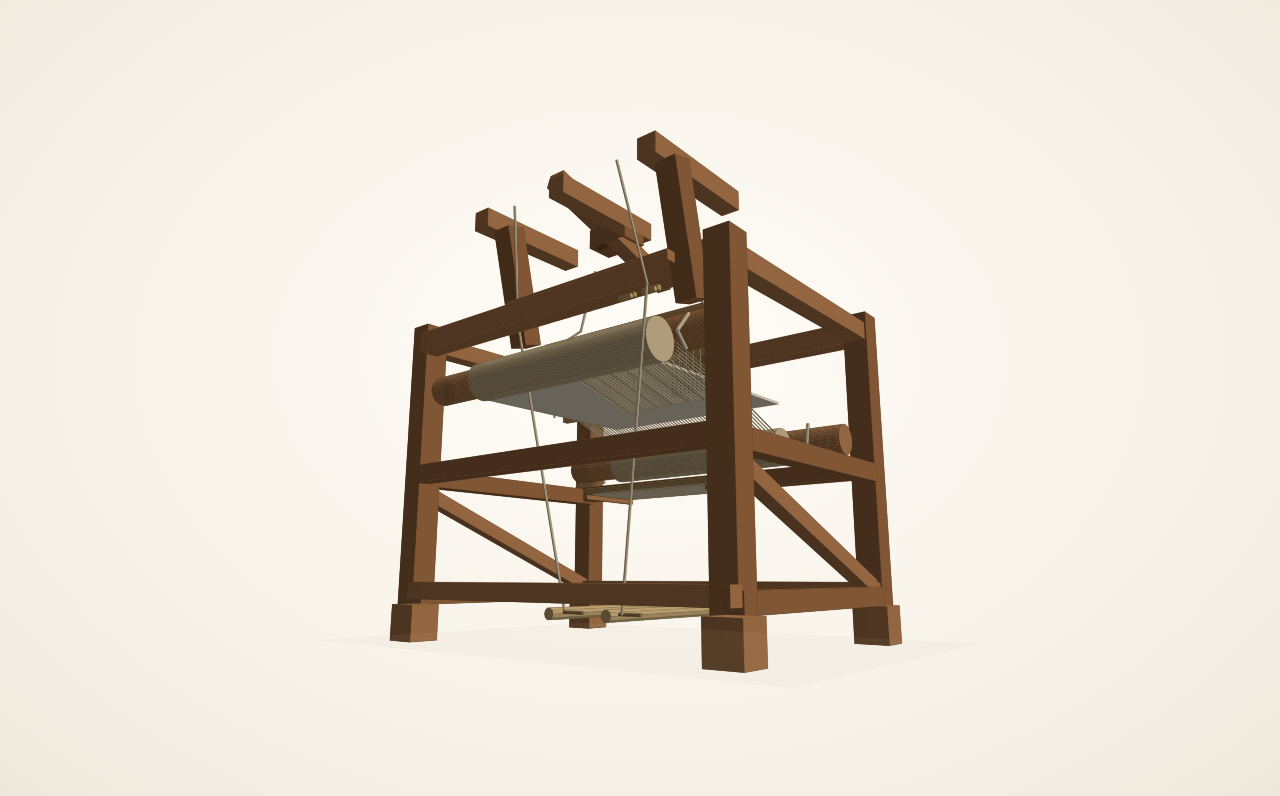
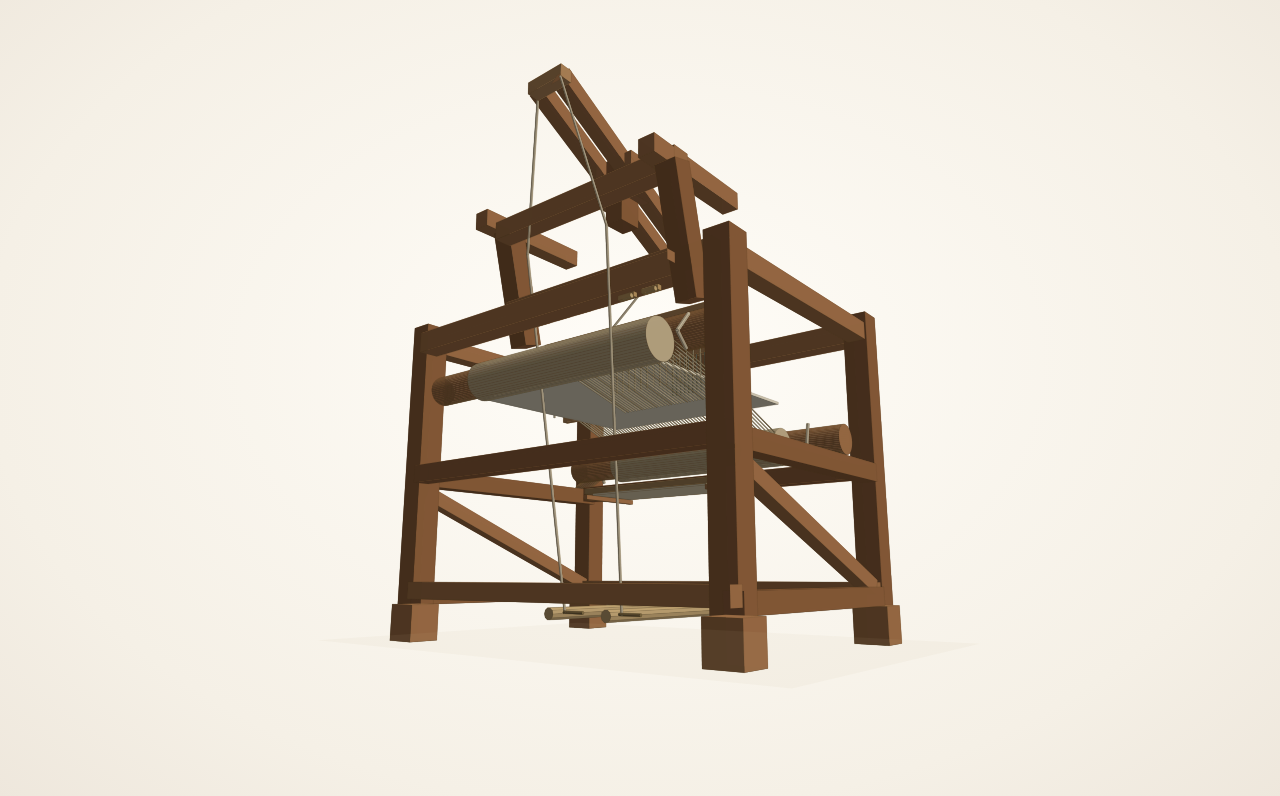
Before and after one commit to ling12697/kesi-qianlong-game, a plain HTML site: page kesi-loom-360/index.html in a window 1280 px wide. Drawn offline with Linux system fonts and the light colour scheme; animation ran at ten frames a second.

Commit message:
Fix upper kesi loom rocker assembly

```diff
--- a/kesi-loom-360/index.html
+++ b/kesi-loom-360/index.html
@@ -36,9 +36,16 @@ const wood='#95643e',wood2='#a9764b',woodLight='#bd8e5f',bamboo='#c5a776',rope='
 for(let x of [-1.5,1.5])for(let y of [-1.02,1.02]){box('frame',[x,y,1.3],[.19,.2,2.6],wood);box('frame',[x,y,.14],[.27,.25,.28],wood2)}
 for(let y of [-1.02,1.02]){beam('frame',[-1.52,y,2.46],[1.52,y,2.46],.17,.17,wood2);beam('frame',[-1.52,y,1.33],[1.52,y,1.33],.14,.14,wood);beam('frame',[-1.52,y,.39],[1.52,y,.39],.13,.13,wood2)}
 for(let x of [-1.5,1.5]){beam('frame',[x,-1.02,.35],[x,1.02,.35],.14,.14,wood);beam('frame',[x,-1.02,1.3],[x,1.02,1.3],.14,.14,wood);beam('frame',[x,-.95,2.45],[x,.95,2.45],.14,.14,wood2);beam('frame',[x,-.92,.42],[x,1.0,1.18],.11,.11,wood2)}
-// Raised back frame and the top pivot support visible in the rear and oblique views.
-for(let x of [-.88,.88]){beam('frame',[x,.48,2.45],[x,.72,3.45],.18,.18,wood);beam('frame',[x,-.06,3.43],[x,1.02,3.43],.16,.16,wood2)}
-beam('frame',[0,-.06,3.43],[0,1.02,3.43],.15,.15,wood2);
+// Raised rear frame and transverse top rail. The rocking assembly is carried by
+// an upright pivot standard fixed on this rail, as shown in the reference drawing.
+for(let x of [-.88,.88])beam('frame',[x,.48,2.45],[x,.72,3.43],.18,.18,wood);
+beam('frame',[-.96,.72,3.43],[.96,.72,3.43],.16,.16,wood2);
+beam('frame',[-.88,-.06,3.43],[-.88,1.02,3.43],.14,.14,wood2);
+beam('frame',[.88,-.06,3.43],[.88,1.02,3.43],.14,.14,wood2);
+// Upright pivot standard, with two cheek plates and a real crosswise wooden pin.
+box('frame',[0,.24,3.68],[.17,.22,.58],wood);
+box('frame',[-.16,.24,3.78],[.07,.24,.38],wood2);
+box('frame',[.16,.24,3.78],[.07,.24,.38],wood2);
 // Front and rear winding rollers. Both are round wooden cylinders across the loom width.
 cylinder('rollers',[-1.43,-.79,1.55],[1.43,-.79,1.55],.12,wood2,48);cylinder('rollers',[-1.43,.91,2.05],[1.43,.91,2.05],.12,wood2,48);
 // Wrapped cloth / warp on the beams.
@@ -53,13 +60,18 @@ beam('reed',[-.94,-.08,1.91],[.94,-.08,1.91],.055,.075,woodLight);beam('reed',[-
 // Heddle / fliphead bar and hanging loops above the warp.
 beam('heddle',[-.92,.18,2.5],[.92,.18,2.5],.075,.07,woodLight);beam('heddle',[-.78,.38,2.27],[.78,.38,2.27],.055,.055,wood2);
 for(let i=0;i<27;i++){let x=-.82+i*1.64/26;line('heddle',[[x,.18,2.48],[x,.22,2.14],[x,.22,1.95]],.0035,'#d7c6a4')}
-// Pivoting rocking bar / toggle, suspended from the top support.
-beam('heddle',[0,-.36,3.05],[0,1.03,3.48],.14,.12,wood2);cylinder('heddle',[-.18,.31,3.26],[.18,.31,3.26],.07,'#725033',10);box('heddle',[0,.31,3.26],[.38,.24,.16],wood);
+// Twin rocking bars pivot on the cross pin. Their long ends rise toward the
+// rear of the loom; a crosspiece keeps the pair aligned without a bulky square hub.
+beam('heddle',[-.12,-.54,3.38],[-.12,1.12,4.26],.13,.12,wood2);
+beam('heddle',[.12,-.54,3.38],[.12,1.12,4.26],.13,.12,wood2);
+beam('heddle',[-.18,-.54,3.38],[.18,-.54,3.38],.11,.10,woodLight);
+beam('heddle',[-.18,1.12,4.26],[.18,1.12,4.26],.11,.10,woodLight);
+cylinder('heddle',[-.27,.24,3.80],[.27,.24,3.80],.045,'#725033',16);
 // Treadles shown as two long bamboo rods near the base.
 for(let x of [-.28,.28]){cylinder('pedals',[x,-.8,.23],[x,.72,.23],.045,bamboo,10);for(let y of [-.58,.46])line('pedals',[[x-.1,y,.23],[x+.1,y,.23]],.012,'#8c754b')}
 // Cord paths: rocker to fliphead, heddle, and both treadles. Keep cords visible against the wood.
-line('ropes',[[-.55,-.03,3.22],[-.64,.05,2.65],[-.82,.18,2.5]],.009,rope);line('ropes',[[.55,-.03,3.22],[.64,.05,2.65],[.82,.18,2.5]],.009,rope);
-line('ropes',[[-.55,.95,3.47],[-.68,.76,2.55],[-.28,.55,.23]],.009,rope);line('ropes',[[.55,.95,3.47],[.68,.76,2.55],[.28,.55,.23]],.009,rope);
+line('ropes',[[-.12,-.54,3.38],[-.62,-.25,2.66],[-.82,.18,2.5]],.009,rope);line('ropes',[[.12,-.54,3.38],[.62,-.25,2.66],[.82,.18,2.5]],.009,rope);
+line('ropes',[[-.12,1.12,4.26],[-.42,.91,3.02],[-.28,.55,.23]],.009,rope);line('ropes',[[.12,1.12,4.26],[.42,.91,3.02],[.28,.55,.23]],.009,rope);
 line('ropes',[[-.82,.18,2.5],[-.95,.05,1.9]],.007,'#ddcfb2');line('ropes',[[.82,.18,2.5],[.95,.05,1.9]],.007,'#ddcfb2');
 // Hanging shuttle board with a row of hand-held wooden shuttles.
 beam('shuttles',[-.85,.7,2.73],[.85,.7,2.73],.09,.08,wood2);for(let i=0;i<7;i++){let x=-.67+i*.223;beam('shuttles',[x-.075,.7,2.52],[x+.075,.7,2.52],.038,.035,gold);cylinder('shuttles',[x-.04,.7,2.52],[x+.04,.7,2.52],.018,'#d1b27c',7)}
```
